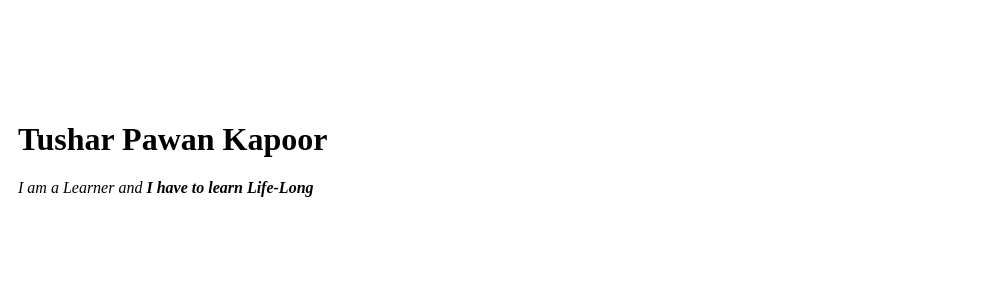
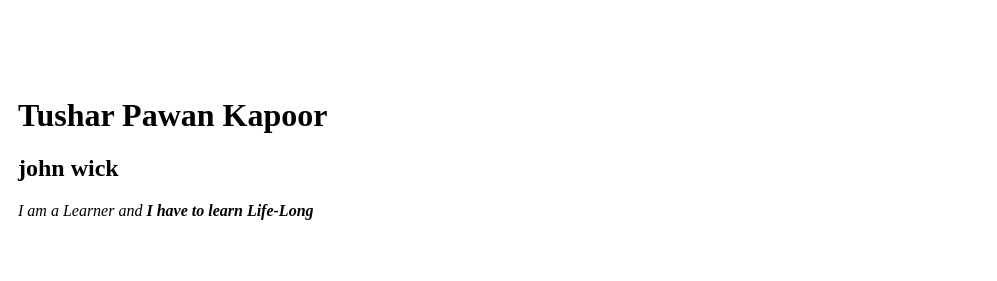
Before and after one commit to tusharkpr22/cv, a plain HTML site: page index.html in a window 1280 px wide. Shown: the top 281 px of the page, 283-1280 px from the left. Drawn offline with Linux system fonts and the light colour scheme.

Commit message:
added john Wick

```diff
--- a/index.html
+++ b/index.html
@@ -14,6 +14,7 @@
             </td>
             <td>
                 <h1>Tushar Pawan Kapoor</h1>
+                <h2>john wick </h2>
                 <p><em>I am a Learner and <strong>I have to learn Life-Long</strong></em></p>
             </td>
         </tr>
```
